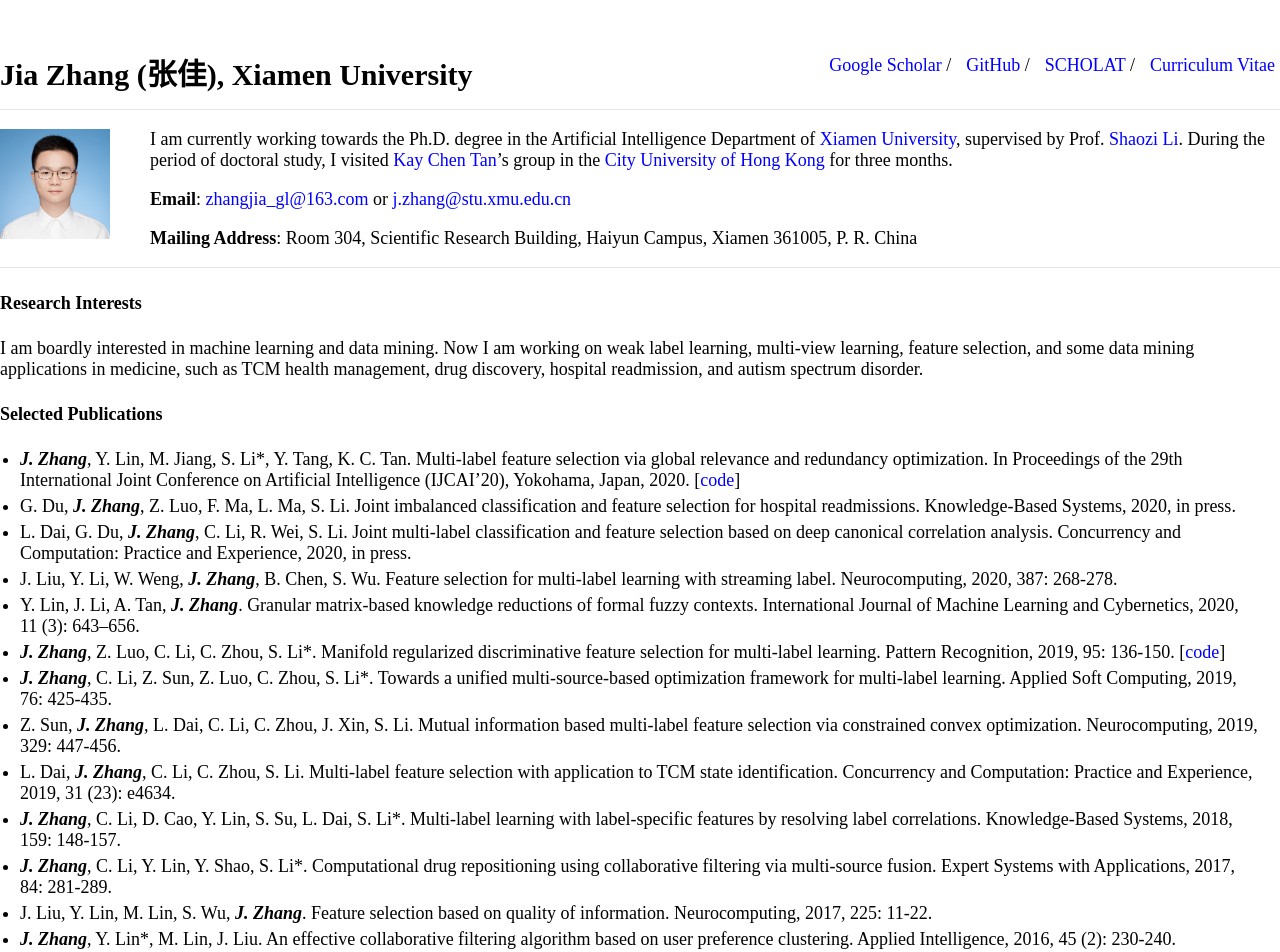
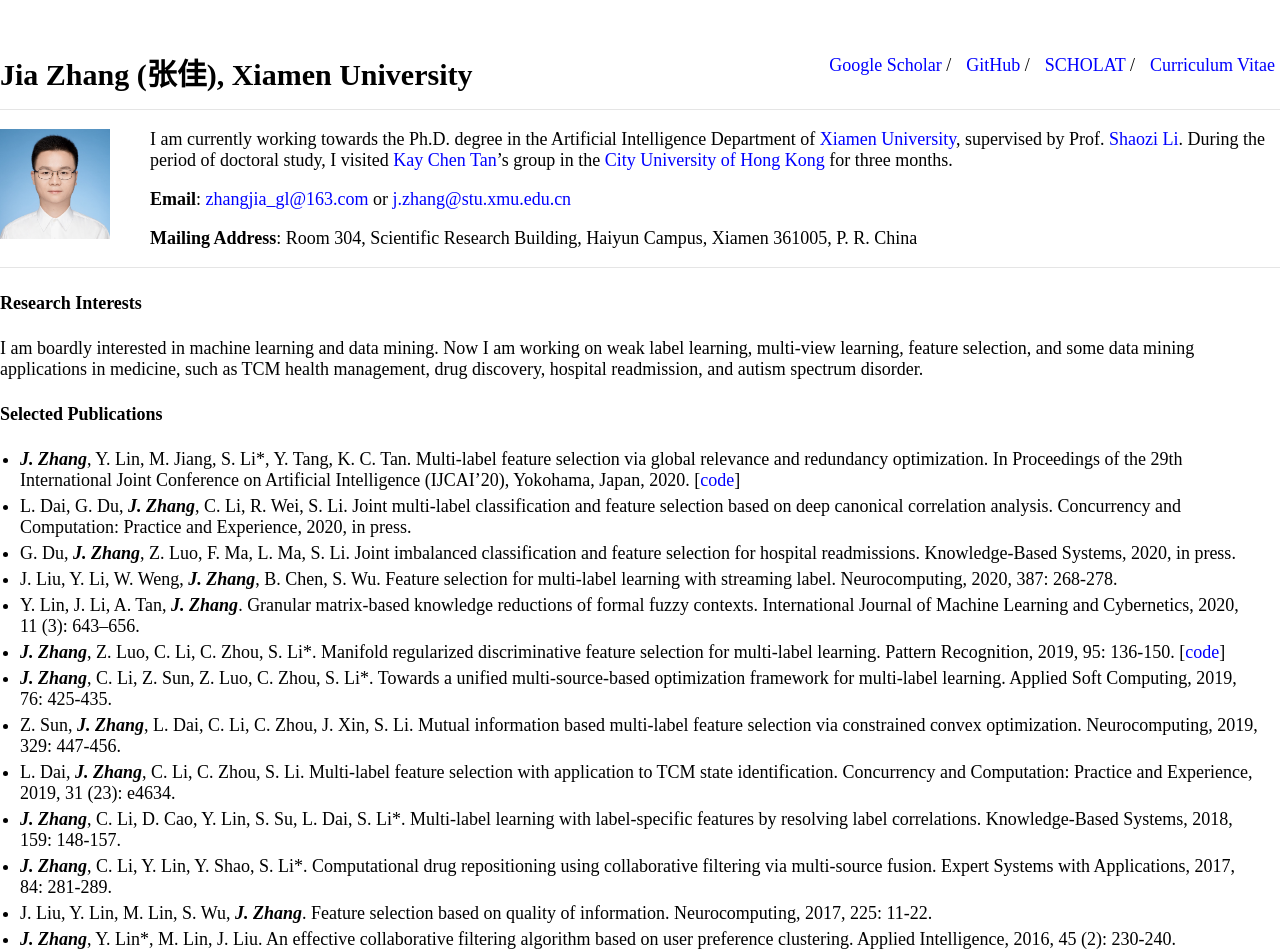
Before and after one commit to jiazhang-ml/jiazhang-ml.github.io, a Jekyll site: the page built from index.md, in a window 1280 px wide. Shown: the top 952 px of the page. Built offline with Jekyll 4.4.1, drawn with Linux system fonts in a browser that asks for light colours.

```diff
--- a/index.md
+++ b/index.md
@@ -20,8 +20,8 @@ I am boardly interested in machine learning and data mining. Now I am working on
 #### Selected Publications
 
 * ***J. Zhang***, Y. Lin, M. Jiang, S. Li\*, Y. Tang, K. C. Tan. Multi-label feature selection via global relevance and redundancy optimization. In Proceedings of the 29th International Joint Conference on Artificial Intelligence (IJCAI’20), Yokohama, Japan, 2020. [[code](GRRO-master.zip)]
+* L. Dai, G. Du, ***J. Zhang***, C. Li, R. Wei, S. Li. Joint multi-label classification and feature selection based on deep canonical correlation analysis. Concurrency and Computation: Practice and Experience, 2020, in press.
 * G. Du, ***J. Zhang***, Z. Luo, F. Ma, L. Ma, S. Li. Joint imbalanced classification and feature selection for hospital readmissions. Knowledge-Based Systems, 2020, in press.
-* L. Dai, G. Du, ***J. Zhang***, C. Li, R. Wei, S. Li. Joint multi-label classification and feature selection based on deep canonical correlation analysis. Concurrency and Computation: Practice and Experience, 2020, in press.
 * J. Liu, Y. Li, W. Weng, ***J. Zhang***, B. Chen, S. Wu. Feature selection for multi-label learning with streaming label. Neurocomputing, 2020, 387: 268-278.
 * Y. Lin, J. Li, A. Tan, ***J. Zhang***. Granular matrix-based knowledge reductions of formal fuzzy contexts. International Journal of Machine Learning and Cybernetics, 2020, 11 (3): 643–656.
 * ***J. Zhang***, Z. Luo, C. Li, C. Zhou, S. Li\*. Manifold regularized discriminative feature selection for multi-label learning. Pattern Recognition, 2019, 95: 136-150. [[code](MDFS-master.zip)]
```
